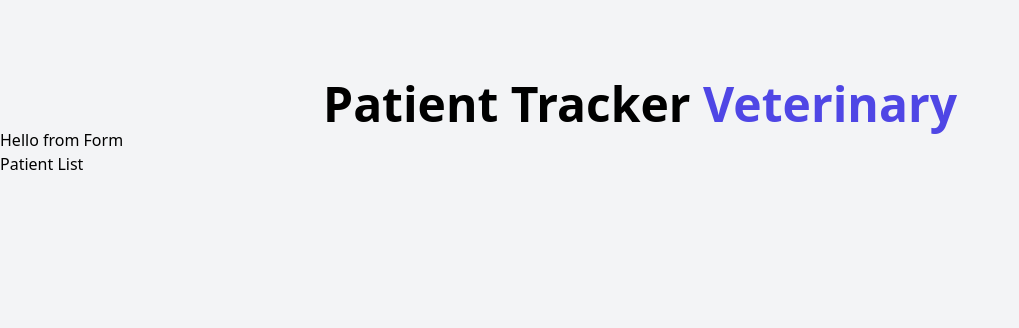
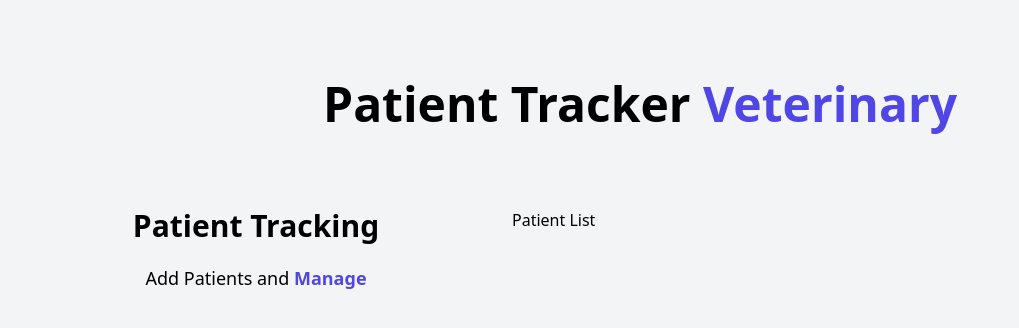
Before and after one commit to JesusLopz/react-course-juan, a React (Vite) app in the folder appointment-react/: page / in a window 1280 px wide. Shown: the top 328 px of the page, without its empty margins (0-1019 px from the left). Built offline with nearby package versions, Linux system fonts and the light colour scheme.

Commit message:
add styling and layout to Form and PatientList

```diff
--- a/appointment-react/src/App.jsx
+++ b/appointment-react/src/App.jsx
@@ -7,8 +7,11 @@
   return (
     <div className="container mx-auto mt-20">
       <Header />
+
+      <div className="mt-20 md:flex">
       <Form />
       <PatientList />
+      </div>
     </div>
   )
 }
--- a/appointment-react/src/components/Form.jsx
+++ b/appointment-react/src/components/Form.jsx
@@ -1,6 +1,10 @@
 const Form = () => {
     return(
-        <h2>Hello from Form</h2>
+        <div className="md:w-1/2 lg:w-2/5">
+            <h2 className="font-black text-3xl text-center">Patient Tracking</h2>
+
+            <p className="mt-5 text-lg text-center ">Add Patients and <span className="font-bold text-indigo-600">Manage</span></p>
+        </div>
     )
 }
 
--- a/appointment-react/src/components/PatientList.jsx
+++ b/appointment-react/src/components/PatientList.jsx
@@ -1,6 +1,8 @@
 const PatientList = () => {
     return(
-        <h2>Patient List</h2>
+        <div className="md:w-1/2 lg:w-3/5">
+            <h2>Patient List</h2>
+        </div>
     )
 }
 
```
